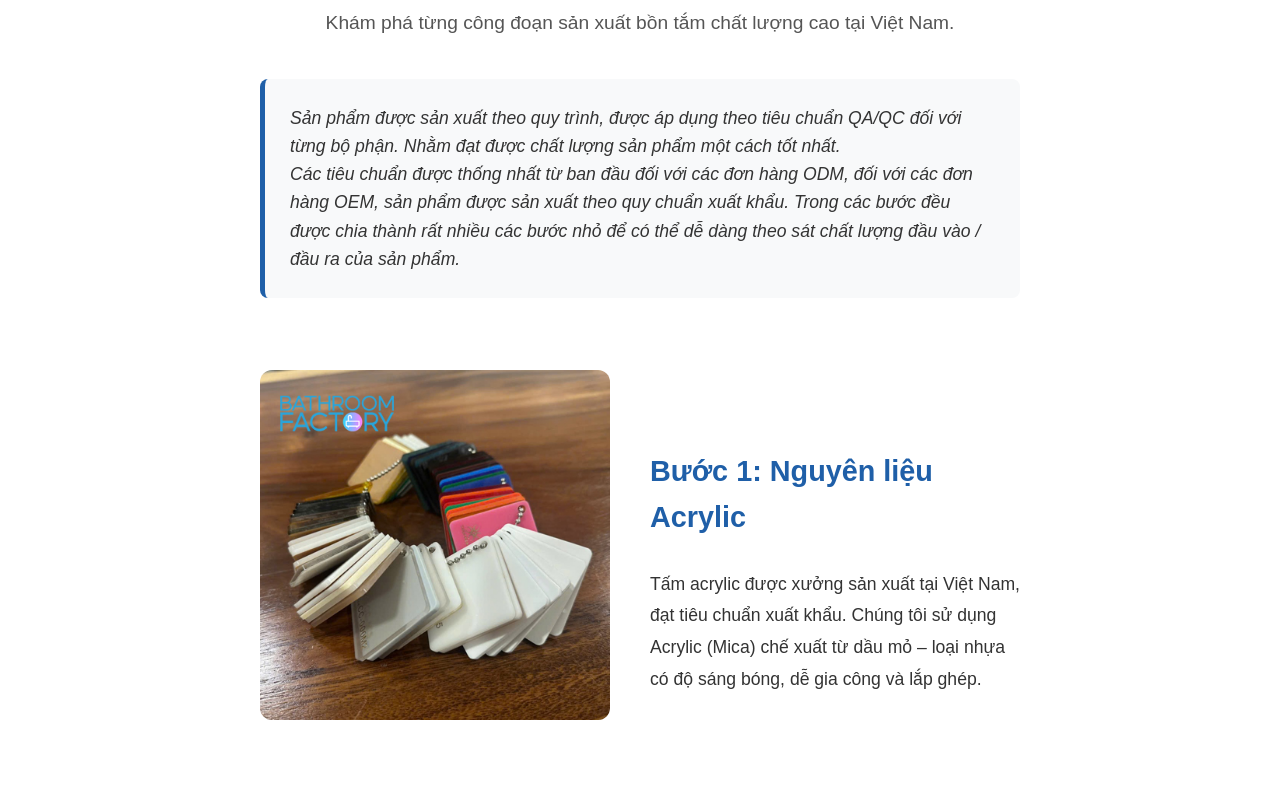
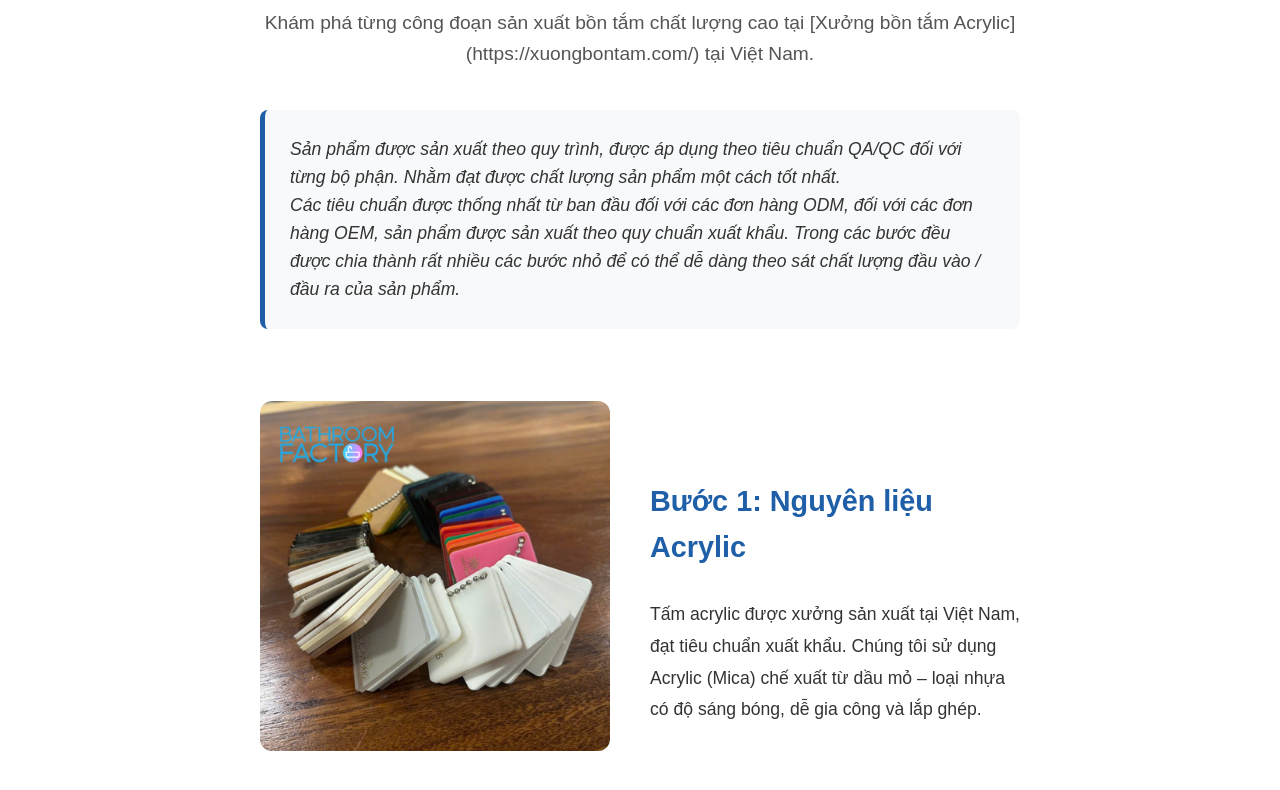
Before and after one commit to nguyenzoro-code/xuongbontam-website, an Eleventy site: page tin-tuc/quy-trinh-san-xuat-bon-tam-acrylic.md in a window 1280 px wide. Shown: the part 244-1034 px from the top of the page. Built offline with nearby package versions, Linux system fonts and the light colour scheme; Eleventy itself is replaced by a stand-in of ours; files that its build step writes are made by us from their sources.

Commit message:
Update Bài viết Tin tức “quy-trinh-san-xuat-bon-tam-acrylic”

```diff
--- a/tin-tuc/quy-trinh-san-xuat-bon-tam-acrylic.md
+++ b/tin-tuc/quy-trinh-san-xuat-bon-tam-acrylic.md
@@ -1,15 +1,15 @@
 ---
 layout: post.njk
 title: Quy trình sản xuất bồn tắm acrylic | Xưởng Bồn Tắm
-description: Khám phá chi tiết 8 bước trong quy trình sản xuất bồn tắm acrylic tại xưởng, từ khâu chọn nguyên liệu đến kiểm tra chất lượng (QC) cuối cùng.
+description: Khám phá chi tiết 8 bước trong quy trình sản xuất bồn tắm acrylic
+  tại xưởng, từ khâu chọn nguyên liệu đến kiểm tra chất lượng (QC) cuối cùng.
 ---
-
 <div class="page-post">
 <main class="post-container">
     <article>
         <header class="post-header">
             <h1 class="post-title">Quy trình sản xuất bồn tắm acrylic</h1>
-            <p class="post-subtitle">Khám phá từng công đoạn sản xuất bồn tắm chất lượng cao tại Việt Nam.</p>
+            <p class="post-subtitle">Khám phá từng công đoạn sản xuất bồn tắm chất lượng cao tại [Xưởng bồn tắm Acrylic](https://xuongbontam.com/) tại Việt Nam.</p>
         </header>
         <!-- ===== SECTION GIỚI THIỆU MỚI ===== -->
         <section class="post-intro">
```
